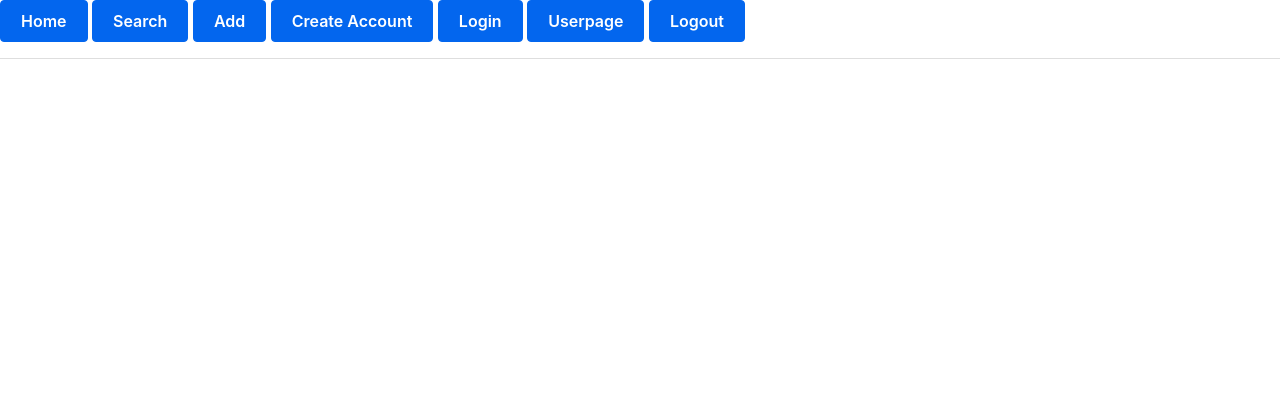
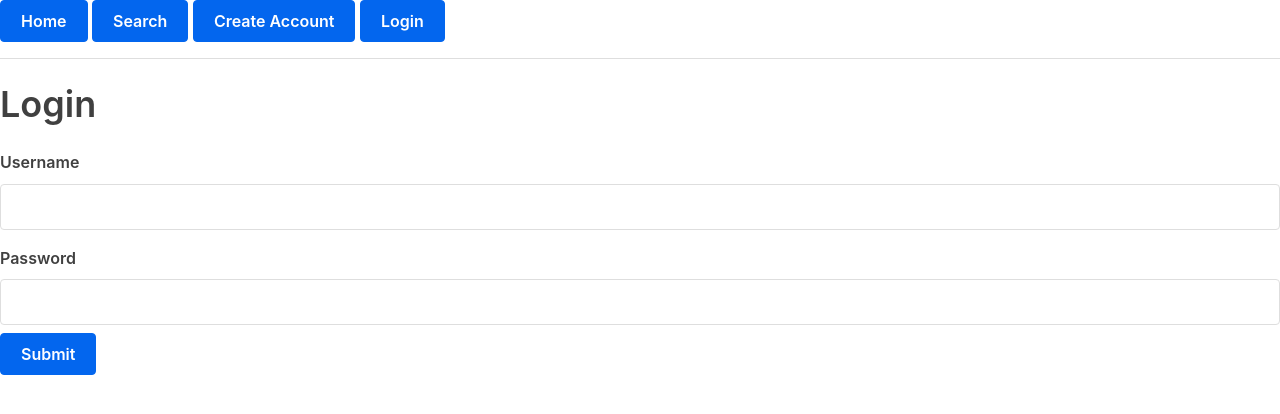
Before and after one commit to nattiecopeland/377ProjSong, a React (Create React App) app: page /login in a window 1280 px wide. Shown: the top 414 px of the page. Built offline with nearby package versions, Linux system fonts and the light colour scheme.

Commit message:
Added basic login page. Updated navigation so that it keeps track of who is logged in and displays navigation accordingly. Updated UserPage to reflect currently logged in user.

```diff
--- /dev/null
+++ b/src/LoginPage.js
@@ -0,0 +1,44 @@
+import React, {Component} from "react";
+
+class LoginPage extends Component{
+
+    state = {
+        username:'',
+        password:''
+    }
+
+    handleChange = event => {
+        const {name, value} = event.target
+        this.setState({
+            [name]: value,
+        })
+    }
+
+    submitForm = () => {
+        //check if username/password match. if they do call this function
+        this.props.onChangeValue(this.state.username)
+    }
+
+    render(){
+        return(
+            <form>
+                <h1>Login</h1>
+                <label>Username</label>
+                <input
+                    type="text"
+                    name="username"
+                    id="username"
+                    onChange={this.handleChange}/>
+                <label>Password</label>
+                <input
+                    type="password"
+                    name="password"
+                    id="password"
+                    onChange={this.handleChange}/>
+                <input type="button" value="Submit" onClick={this.submitForm} />
+            </form>
+        )
+    }
+}
+
+export default LoginPage
--- a/src/Navigation.js
+++ b/src/Navigation.js
@@ -6,8 +6,22 @@ import Form from "./Form";
 import CreateAccount from "./CreateAccount";
 import Song from "./Song";
 import UserPage from "./UserPage";
+import LoginPage from "./LoginPage";
 
 class Navigation extends Component {
+
+    state = {
+        current_user : ""
+    }
+
+    logout = event => {
+        this.setState({current_user : ''})
+    }
+
+    handleChangeValue = userName => {
+        this.setState({current_user : userName})
+    }
+
     render() {
         return(
             <Router>
@@ -22,11 +36,9 @@ class Navigation extends Component {
                             Search
                         </button>
                     </Link>{' '}
-                    <Link to="/add">
-                        <button>
-                            Add
-                        </button>
-                    </Link>{' '}
+
+                    {this.state.current_user === '' &&
+                        <>
                             <Link to="/create-account">
                                 <button>
                                     Create Account
@@ -37,13 +49,27 @@ class Navigation extends Component {
                                     Login
                                 </button>
                             </Link>{' '}
+                        </>
+                    }
+                    {this.state.current_user !== '' &&
+                        <>
+                            <Link to="/add">
+                                <button>
+                                    Add
+                                </button>
+                            </Link>{' '}
                             <Link to="/user">
                                 <button>
                                     Userpage
                                 </button>
                             </Link>{' '}
-
-                    <button onClick={this.logout}>Logout</button>
+                            <Link to="/">
+                                <button onClick={this.logout}>
+                                    Logout
+                                </button>
+                            </Link>
+                        </>
+                    }
 
                     <hr />
 
@@ -61,10 +87,10 @@ class Navigation extends Component {
                             <CreateAccount />
                         </Route>
                         <Route path="/login">
-                            <></>
+                            <LoginPage onChangeValue={this.handleChangeValue}/>
                         </Route>
                         <Route path="/user">
-                            <UserPage />
+                            <UserPage userName={this.state.current_user}/>
                         </Route>
                         <Route path="/song">
                             <Song />
--- a/src/UserPage.js
+++ b/src/UserPage.js
@@ -1,18 +1,24 @@
 import React, { Component } from 'react';
-import {useLocation} from "react-router-dom";
 import axios from 'axios';
 import Table from "./Table";
+
+
 class UserPage extends Component {
 
    state = {
-      userName : "full_sender_100632",
+      userName : "",
       favorites : []
+   }
+   constructor(props) {
+       super(props);
+
+       this.state = {userName: props.userName,favorites: []}
    }
 
    render() {
       return(
          <>
-            <h1> Welcome, "{this.state.userName}" </h1>
+            <h1> Welcome, {this.state.userName} </h1>
             <h2> Here are your favorite songs </h2>
             <div className="table">
               <Table songData={this.state.favorites} />
```
Lines whose indentation alone changed are shown as unchanged.
